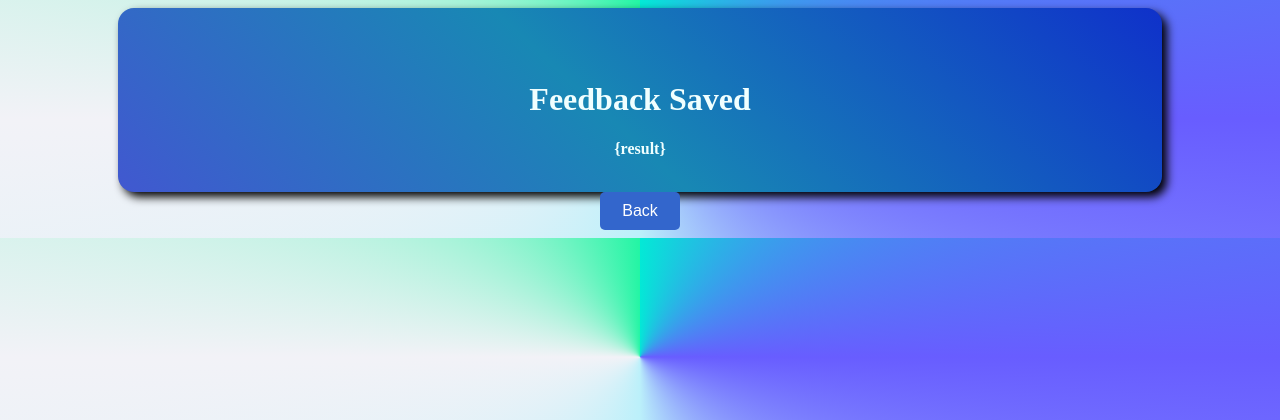
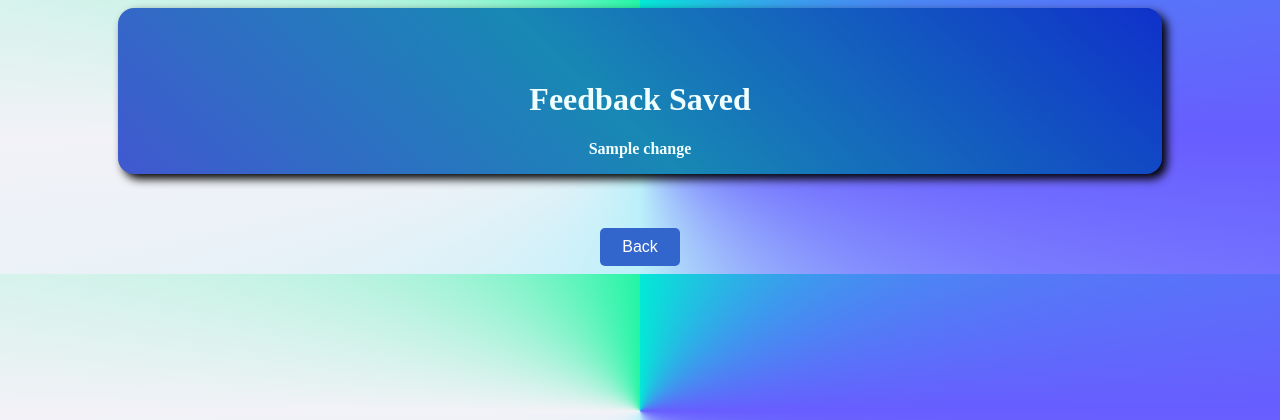
Before and after one commit to Nithin3003/codedpad-main, a Flask app: template templates/feedback.html in a window 1280 px wide. Shown: the top 420 px of the page. Run offline with Flask 3, Linux system fonts and the light colour scheme; the template is opened without the code that fills it: most values are stand-ins (such as "Sample title", 1, 10 or a date in 2020); some libraries are stand-ins or nearby versions.

Commit message:
icon update

```diff
--- a/main.py
+++ b/main.py
@@ -22,10 +22,10 @@ def fb(mydict):
         connection.starttls()
         connection.login(my_mail,password)
         connection.sendmail(from_addr='hack@gmail.com' , to_addrs="30nithinms@gmail.com", msg=f'Subject:Feedback\n\n \tName : {mydict[ "name"]} \n \tEmailid : {mydict["email"]}\n\t Feedback :{mydict["feedback"]} \n\n\t  Thank You..')
-        connection.sendmail(from_addr='hack@gmail.com' , to_addrs=f"{mydict['email']}", msg=f'Subject:Codedpad\n\nMr/Ms {mydict[ "name"]}thank you for your feedback on codedpad... from Nithin M S')
+        connection.sendmail(from_addr='hack@gmail.com' , to_addrs=f"{mydict['email']}", msg=f'Subject:Codedpad\n\nMr/Ms {mydict[ "name"]}, thank you for your feedback on codedpad... from Nithin M S')
 
         connection.close()
-        return True,"Thank You"
+        return True,f"Thank You {mydict['name']}"
     except Exception as e:
         return False,e
 
--- a/templates/feedback.html
+++ b/templates/feedback.html
@@ -1,16 +1,23 @@
 {% extends 'layout.html'%}
+{% block head %}
+<meta charset="UTF-8">
+<meta name="viewport" content="width=device-width, initial-scale=1.0">
+<title>coded pad</title>
 
+<link rel="icon" href="https://encrypted-tbn0.gstatic.com/images?q=tbn:ANd9GcShSns7Aie3TqiJrFEU4RKv48DUFFlumaNB6Q&s" type="image/png">
+<link type="text/css" rel="stylesheet" href="{{ url_for('static', filename='final.css') }}">
+<!-- <link rel="icon" href="https://encrypted-tbn0.gstatic.com/images?q=tbn:ANd9GcQQXyiaxuD13Sg6zKL1IfLmQmCp3qQp1caq4w&s" type="image/png"> -->
+
+{% endblock %}
 {% block content %}
-<link type="text/css" rel="stylesheet" href="{{ url_for('static', filename='final.css') }}">
-<link rel="icon" href="https://encrypted-tbn0.gstatic.com/images?q=tbn:ANd9GcShSns7Aie3TqiJrFEU4RKv48DUFFlumaNB6Q&s" type="image/png">
 {% if change %}
 <center>
     <div class="card">
         <br><br>
         <h1> Feedback Saved</h1>
-        <b>{result} </b>
-        <br><br>
+        <b>{{change }} </b>
     </div>
+    <br><br><br>
     <a href='/'><button>Back</button></a>
  </center>
 
@@ -19,10 +26,10 @@
         <center><h1> Feedback not Saved</h1> <br>
             <h4> Try again </h4>
             <br>
-            error: <b>{result} </b>
-            <br>
+            error: <b>{{ change }} </b>
+        </div>
+            <br><br><br>
 
-    </div>
         <a href='/'><button>Back</button></a>
     </center>
      {% endif %}
--- a/templates/layout.html
+++ b/templates/layout.html
@@ -1,9 +1,14 @@
 <!DOCTYPE html>
 <html lang="en">
 <head>
+    {% block head %}
     <meta charset="UTF-8">
     <meta name="viewport" content="width=device-width, initial-scale=1.0">
     <title>coded pad</title>
+
+    <link rel="icon" href="https://encrypted-tbn0.gstatic.com/images?q=tbn:ANd9GcShSns7Aie3TqiJrFEU4RKv48DUFFlumaNB6Q&s" type="image/png">
+
+    {% endblock %}
 </head>
 <body>
 {% block content %}
```
Also changed, not shown: templates/data.html (+9 -2 lines), templates/home.html (+10 -2 lines).
